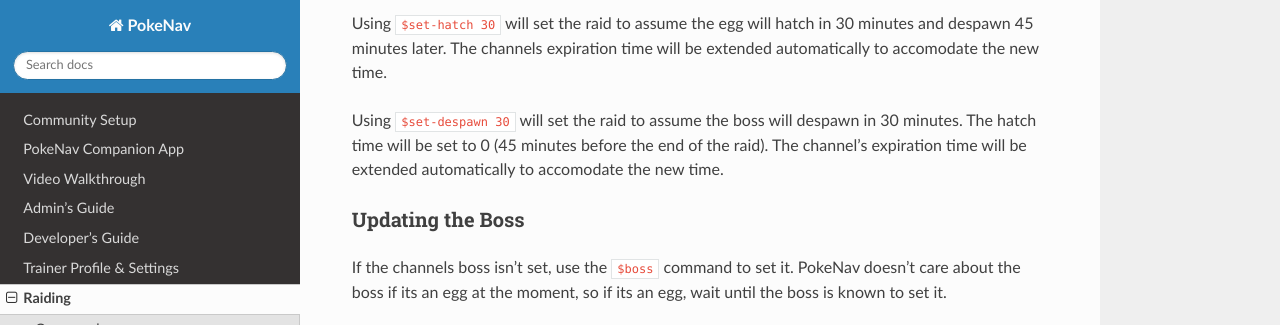
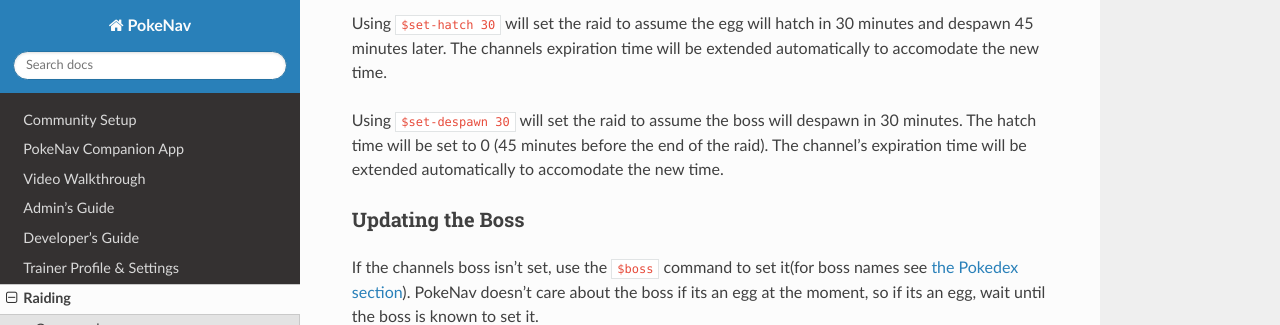
Before and after one commit to PokeNavBot/pokenav-documentation, a Sphinx documentation site: the page built from source/raids.md, in a window 1280 px wide and 900 px high, scrolled down 6569 px, cut to the strip 0-325 px from the top of the window. Built offline with Sphinx 7.4.7 and the Read the Docs theme 2.0.0, drawn with Linux system fonts in a browser that asks for light colours; formulas are drawn with MathJax 3.

Commit message:
Add link to to pokedex for syntax on pokemon names (#3)

````diff
--- a/source/raids.md
+++ b/source/raids.md
@@ -171,7 +171,7 @@
 
 ### Updating the Boss
 
-If the channels boss isn't set, use the `$boss` command to set it. PokeNav doesn't care about the boss if its an egg at the moment, so if its an egg, wait until the boss is known to set it.
+If the channels boss isn't set, use the `$boss` command to set it(for boss names see [the Pokedex section](pokedex.md#looking-up-pokemon)). PokeNav doesn't care about the boss if its an egg at the moment, so if its an egg, wait until the boss is known to set it.
 
 ```eval_rst
 .. raw:: html
````
